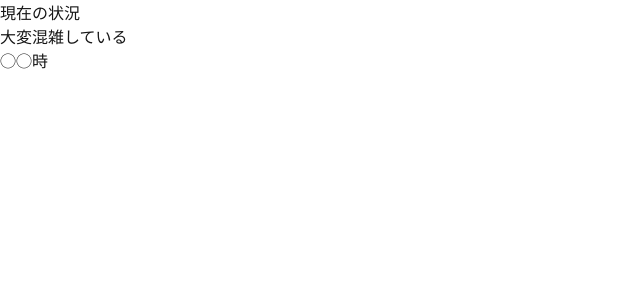
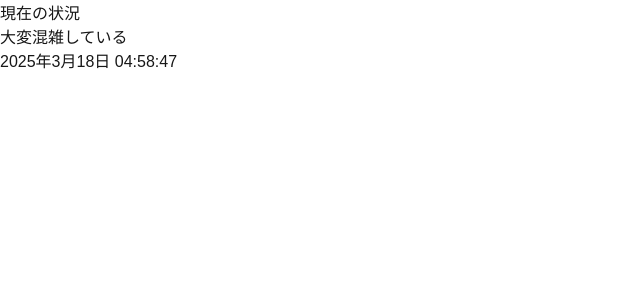
Before and after one commit to Riochin/LunchJAM, a Next.js app in the folder frontend/: page /congestion in a window 1280 px wide. Shown: the top 300 px of the page, without its empty margins (0-640 px from the left). Built offline with nearby package versions, Linux system fonts and the light colour scheme.

Commit message:
混雑状況表示する画面に現在時刻を表示

```diff
--- /dev/null
+++ b/frontend/components/DateTime.tsx
@@ -0,0 +1,34 @@
+'use client';
+import React, { useEffect, useState } from 'react';
+
+const DateTime: React.FC = () => {
+  const [date, setDate] = useState<string>('');
+  const [time, setTime] = useState<string>('');
+
+  useEffect(() => {
+    setInterval(() => {
+      let d = new Date();
+      let year = d.getFullYear();
+      let month = d.getMonth() + 1;
+      let day = d.getDate();
+      setDate(
+        year.toString() + '年' + month.toString() + '月' + day.toString() + '日'
+      );
+
+      let hour = d.getHours().toString().padStart(2, '0');
+      let minute = d.getMinutes().toString().padStart(2, '0');
+      let seconds = d.getSeconds().toString().padStart(2, '0');
+      setTime(hour + ':' + minute + ':' + seconds);
+    }, 1000);
+  }, []);
+
+  return (
+    <div className="Digit">
+      <p className="digit">
+        {date} <span>{time}</span>
+      </p>
+    </div>
+  );
+};
+
+export default DateTime;
--- a/frontend/src/app/congestion/page.tsx
+++ b/frontend/src/app/congestion/page.tsx
@@ -1,4 +1,5 @@
 import React from 'react';
+import DateTime from '../../../components/DateTime';
 
 const Congestion: React.FC = () => {
   return (
@@ -6,7 +7,9 @@ const Congestion: React.FC = () => {
       <div className="text">現在の状況</div>
       <div className="congestion-icon-left"></div>
       <div className="congestion-text-right">大変混雑している</div>
-      <div className="current-time">◯◯時</div>
+      <div className="current-time">
+        <DateTime></DateTime>
+      </div>
       <div className="graph-container">
         <div className="graph"></div>
       </div>
```
